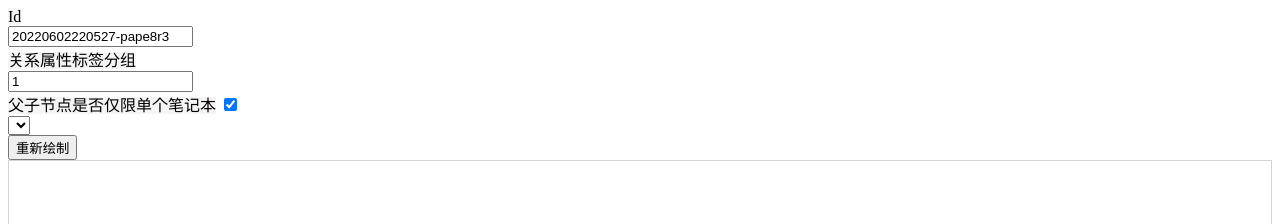
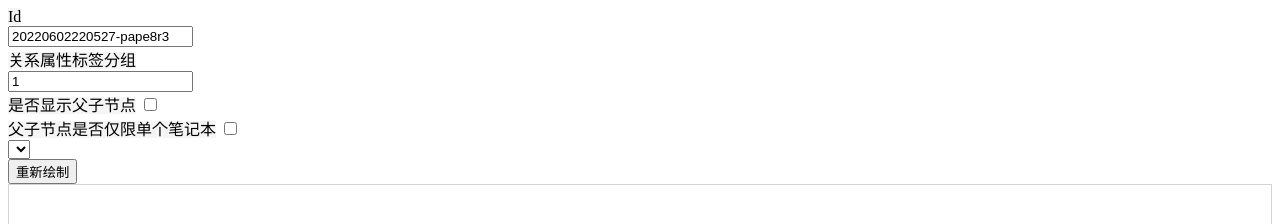
Before and after one commit to etchnight/Siyuan_Network2, a website: page index.html in a window 1280 px wide. Shown: the top 224 px of the page. Drawn offline with Linux system fonts and the light colour scheme; no server answers.

Commit message:
0.1.4 增加是否显示父子节点选项 取消勾选即完全舍弃大纲组织文档，采用纯文档的方式组织节点间关系

```diff
--- a/Script/main.js
+++ b/Script/main.js
@@ -90,7 +90,7 @@ async function toVisData(list1 = [], list2 = []) {
     //添加节点
     for (let i = 0; i < listAll.length; i++) {
         let block = listAll[i];
-        if(!block.content){
+        if (!block.content) {
             continue;
         }
         switch (block.type) {
@@ -188,13 +188,16 @@ function tag2label(tag) {
 }
 //父子节点是否仅限单个笔记本
 function parAndChiFlag(block) {
+    if (document.getElementById("parentCheck").value != "on") {
+        return false
+    }
     if (document.getElementById("notebooksCheck").value != "on") {
         return false
     }
     var notebook = document.getElementById("notebooks").value;
     if (block.box == notebook) {
         return true
-    }else{
+    } else {
         return false
     }
 }
--- a/index.html
+++ b/index.html
@@ -28,8 +28,10 @@
         <input id="node-id" type="text" value="20220602220527-pape8r3" /><br>
         <label for="divideTag">关系属性标签分组</label><br>
         <input id="divideTag" type="text" value="1" /><br>
+        <label for="parentCheck">是否显示父子节点</label>
+        <input type="checkbox" id="parentCheck" ><br>
         <label for="notebooksCheck">父子节点是否仅限单个笔记本</label>
-        <input type="checkbox" id="notebooksCheck" checked="checked"><br>
+        <input type="checkbox" id="notebooksCheck" ><br>
         <select id="notebooks" title="选择笔记本"></select>
     </from>
     <div>
```
